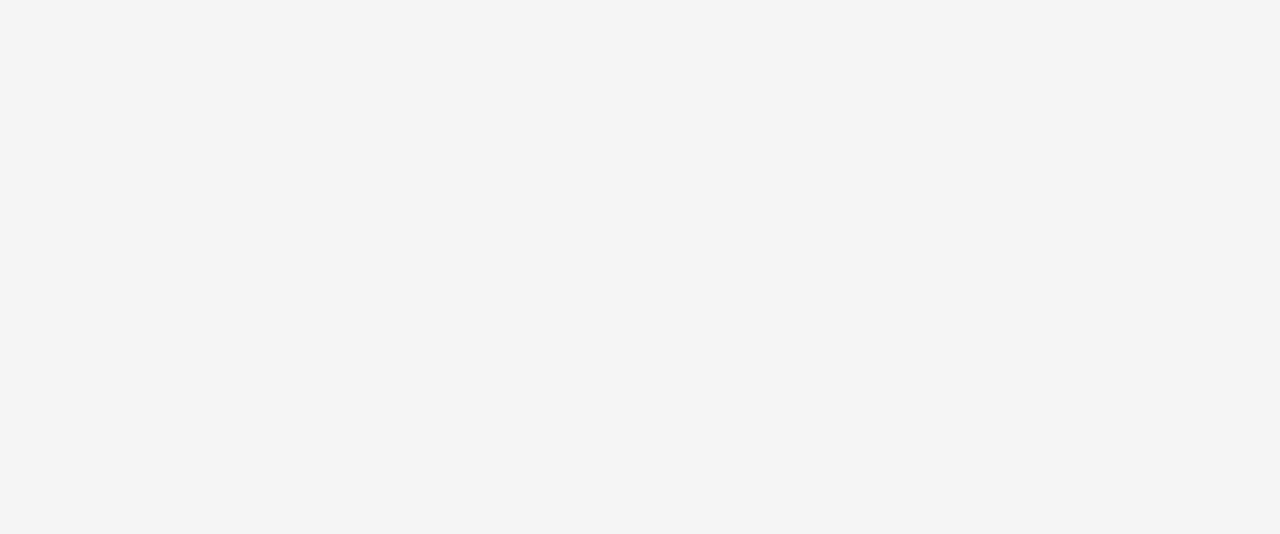
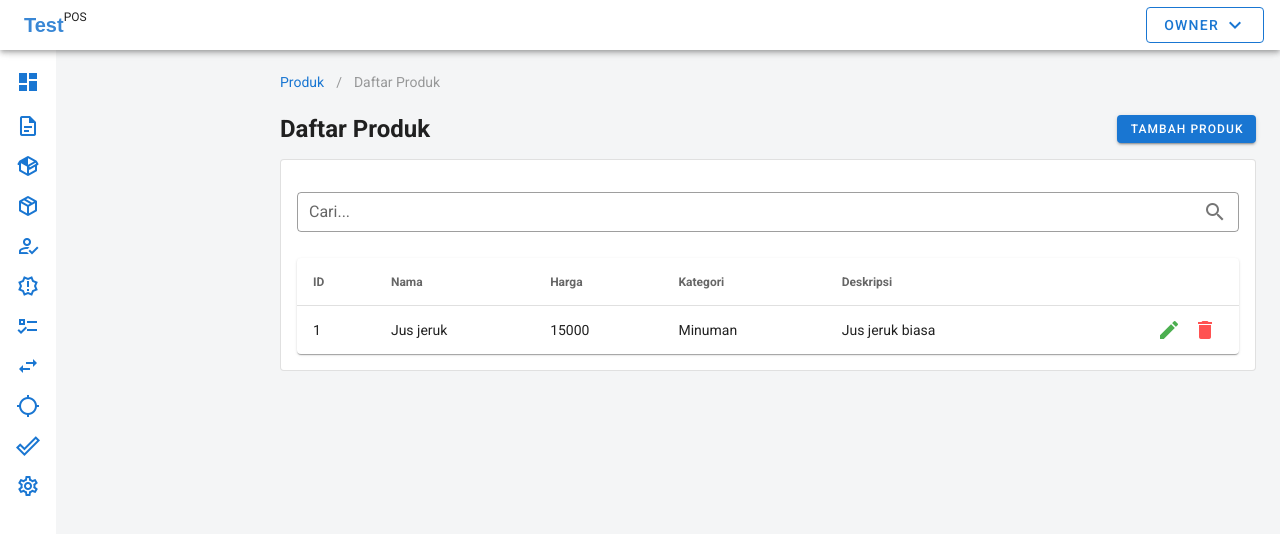
Before and after one commit to Nurhiman20/pos-app, a Vue app: page /produk/daftar-produk in a window 1280 px wide. Shown: the top 534 px of the page. Built offline with nearby package versions, Linux system fonts and the light colour scheme.

Commit message:
feat(Produk): Layout

```diff
--- a/src/assets/scss/components/_custom.scss
+++ b/src/assets/scss/components/_custom.scss
@@ -26,7 +26,7 @@
         th {
           font-size: 14px;
           line-height: 20px;
-          color: #2B81D6;
+          color: #ffffff !important;
         }
       }
       tr:last-child {
--- a/src/components/AppSidebar.vue
+++ b/src/components/AppSidebar.vue
@@ -12,25 +12,7 @@
       class="white lighten-4"
     >
       <template v-for="(item, i) in sidebarData">
-        <v-row
-          v-if="item.heading"
-          :key="i"
-          align="center"
-        >
-          <v-col cols="12">
-            <v-subheader v-if="item.heading">
-              {{ item.heading }}
-            </v-subheader>
-          </v-col>
-        </v-row>
-        <v-divider
-          v-else-if="item.divider"
-          :key="i"
-          dark
-          class="my-4"
-        />
         <v-list-item
-          v-else
           :key="i"
           link
           :to="item.to"
@@ -38,7 +20,7 @@
           <v-list-item-action>
             <v-icon color="primary">{{ item.icon }}</v-icon>
           </v-list-item-action>
-          <v-list-item-title class="grey--text" style="margin-left:-15px">
+          <v-list-item-title style="margin-left:-15px">
             {{ item.text }}
           </v-list-item-title>
         </v-list-item>
--- a/src/layouts/Home.vue
+++ b/src/layouts/Home.vue
@@ -3,7 +3,19 @@
     <app-header></app-header>
     <app-sidebar :drawer="drawer"></app-sidebar>
     <v-main class="app-content">
-      <div class="px-6 mb-10 mt-3">
+      <div class="ml-0 mt-1">
+        <v-breadcrumbs :items="breadcrumbItems">
+          <template v-slot:item="{ item }">
+            <v-breadcrumbs-item
+              :disabled="item.disabled"
+              :exact="item.exact"
+              :to="item.to">
+              <span :class="!item.disabled && 'text-red'">{{ item.text }}</span>
+            </v-breadcrumbs-item>
+          </template>
+        </v-breadcrumbs>
+      </div>
+      <div class="px-6 mb-10">
         <router-view></router-view>
       </div>
     </v-main>
@@ -22,6 +34,31 @@ export default {
   data: () => ({
     drawer: true
   }),
+  computed: {
+    breadcrumbItems () {
+      const isLength = this.$route.matched.length > 0
+      if (isLength) {
+        const breadcrumbArr = [...this.$route.matched]
+        let currentBreadcrumbValue = null
+        const breadcrumbComponent = breadcrumbArr.map(item => {
+          if (item.name === currentBreadcrumbValue) {
+            return false
+          } else {
+            currentBreadcrumbValue = item.name
+            return {
+              text: item.name,
+              to: item.path,
+              exact: true,
+              disabled: this.$route.name === item.name
+            }
+          }
+        })
+        return breadcrumbComponent.filter(item => item)
+      } else {
+        return []
+      }
+    }
+  },
   methods: {
   }
 }
--- a/src/router/index.js
+++ b/src/router/index.js
@@ -14,6 +14,24 @@ const routes = [
         path: '/dashboard',
         name: 'Dashboard',
         component: () => import('@/views/Dashboard')
+      },
+    ]
+  },
+  {
+    path: '/produk',
+    name: 'Produk',
+    redirect: '/produk/daftar-produk',
+    component: () => import('@/layouts/Home'),
+    children: [
+      {
+        path: '/produk/daftar-produk',
+        name: 'Daftar Produk',
+        component: () => import('@/views/Produk/views/DaftarProduk.vue')
+      },
+      {
+        path: '/produk/daftar-kategori',
+        name: 'Daftar Kategori',
+        component: () => import('@/views/Produk/views/DaftarKategori.vue')
       }
     ]
   }
--- a/src/router/nav.js
+++ b/src/router/nav.js
@@ -30,12 +30,12 @@ export const mainMenu = [
     text: 'Produk',
     children: [
       {
-        text: 'Daftar Kategori',
-        to: '/not-found'
+        text: 'Daftar Produk',
+        to: '/produk/daftar-produk'
       },
       {
-        text: 'Daftar Produk',
-        to: '/not-found'
+        text: 'Daftar Kategori',
+        to: '/produk/daftar-kategori'
       }
     ]
   },
--- a/src/views/Dashboard/index.vue
+++ b/src/views/Dashboard/index.vue
@@ -45,7 +45,7 @@
             outlined
             flat
             min-height="90vh"
-            class="d-flex align-start flex-column pb-3"
+            class="d-flex align-start flex-column pb-8"
           >
             <div class="table mb-auto w-full">
               <v-data-table
@@ -73,7 +73,7 @@
                 </v-col>
                 <v-col cols="6" md="6" lg="6" class="py-0">
                   <div class="d-flex flex-row justify-end">
-                    <p class="text-bold">Rp. 0</p>
+                    <p class="text-bold mr-2">Rp. 0</p>
                   </div>
                 </v-col>
                 <v-col cols="12" md="12" lg="12" class="py-0">
--- /dev/null
+++ b/src/views/Produk/index.vue
@@ -0,0 +1,5 @@
+<template>
+  <div>
+    <router-view></router-view>
+  </div>
+</template>
--- /dev/null
+++ b/src/views/Produk/views/DaftarKategori.vue
@@ -0,0 +1,55 @@
+<template>
+  <div>
+    <div class="d-flex flex-row justify-space-between align-center">
+      <h1>Daftar Kategori</h1>
+      <v-btn color="primary" small>Tambah Kategori</v-btn>
+    </div>
+    <v-card outlined flat class="pa-4 mt-3">
+      <v-text-field
+        v-model="search"
+        outlined
+        dense
+        append-icon="mdi-magnify"
+        label="Cari..."
+        class="mb-0 mt-4"
+      ></v-text-field>
+      <v-data-table
+        :headers="headers"
+        :items="listCategory"
+        class="elevation-1 scrollbar-custom"
+        hide-default-footer
+      >
+        <template v-slot:item.actions="{item}">
+          <div class="d-flex flex-row align-center justify-end">
+            <v-btn icon color="success" @click="goToEdit(item)">
+              <v-icon>mdi-pencil</v-icon>
+            </v-btn>
+            <v-btn icon color="error" @click="deleteMenu(item)">
+              <v-icon>mdi-delete</v-icon>
+            </v-btn>
+          </div>
+        </template>
+      </v-data-table>
+    </v-card>
+  </div>
+</template>
+
+<script>
+export default {
+  data() {
+    return {
+      headers: [
+        { text: 'ID', value: 'id', sortable: false },
+        { text: 'Nama', value: 'name', sortable: true },
+        { text: '', value: 'actions', sortable: false }
+      ],
+      listCategory: [
+        {
+          id: 1,
+          name: 'Minuman'
+        }
+      ]
+    }
+  },
+}
+</script>
--- /dev/null
+++ b/src/views/Produk/views/DaftarProduk.vue
@@ -0,0 +1,64 @@
+<template>
+  <div>
+    <div class="d-flex flex-row justify-space-between align-center">
+      <h1>Daftar Produk</h1>
+      <v-btn color="primary" small>Tambah Produk</v-btn>
+    </div>
+    <v-card outlined flat class="pa-4 mt-3">
+      <v-text-field
+        v-model="search"
+        outlined
+        dense
+        append-icon="mdi-magnify"
+        label="Cari..."
+        class="mb-0 mt-4"
+      ></v-text-field>
+      <v-data-table
+        :headers="headers"
+        :items="listProduct"
+        class="elevation-1 scrollbar-custom"
+        hide-default-footer
+      >
+        <template v-slot:item.actions="{item}">
+          <div class="d-flex flex-row align-center justify-end">
+            <v-btn icon color="success" @click="goToEdit(item)">
+              <v-icon>mdi-pencil</v-icon>
+            </v-btn>
+            <v-btn icon color="error" @click="deleteMenu(item)">
+              <v-icon>mdi-delete</v-icon>
+            </v-btn>
+          </div>
+        </template>
+      </v-data-table>
+    </v-card>
+  </div>
+</template>
+
+<script>
+export default {
+  data() {
+    return {
+      headers: [
+        { text: 'ID', value: 'id', sortable: false },
+        { text: 'Nama', value: 'name', sortable: true },
+        { text: 'Harga', value: 'price', sortable: false },
+        { text: 'Kategori', value: 'category.name', sortable: false },
+        { text: 'Deskripsi', value: 'description', sortable: false },
+        { text: '', value: 'actions', sortable: false }
+      ],
+      listProduct: [
+        {
+          id: 1,
+          name: 'Jus jeruk',
+          price: 15000,
+          category: {
+            id: 1,
+            name: 'Minuman'
+          },
+          description: 'Jus jeruk biasa'
+        }
+      ]
+    }
+  },
+}
+</script>
```
